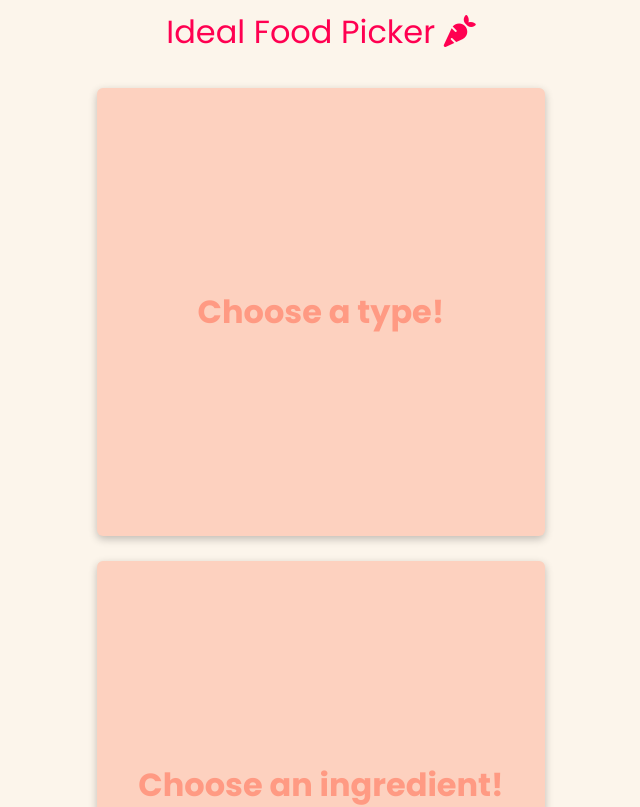
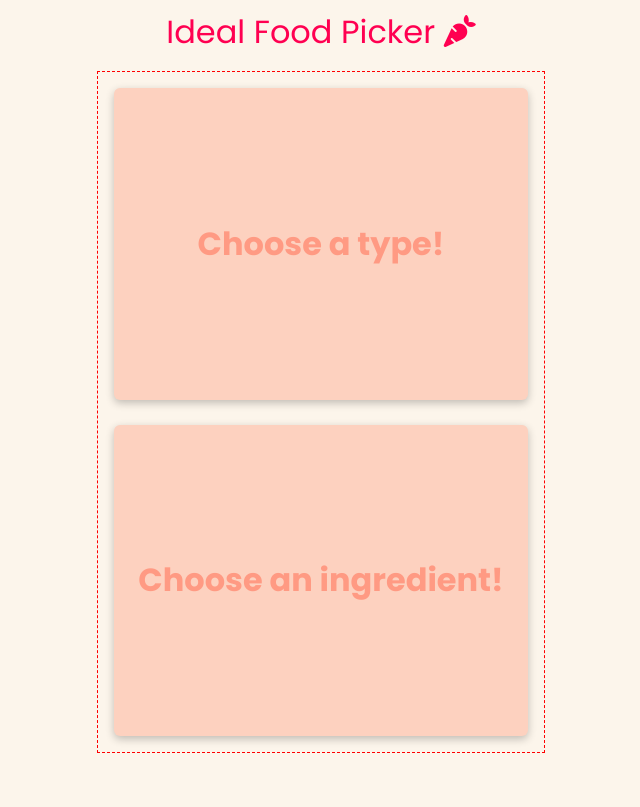
Before and after one commit to gmartin323/ideal-food-picker-react-vite, a React (Vite) app: page / in a window 1280 px wide. Shown: the top 807 px of the page, without its empty margins (319-959 px from the left). Built offline with nearby package versions, Linux system fonts and the light colour scheme; no server answers; the database is empty.

Commit message:
CSS changes to ensure initial page doesn't scroll

```diff
--- a/src/index.css
+++ b/src/index.css
@@ -43,11 +43,13 @@ h1 {
 }
 
 .select-page {
-  /* outline: 1px dashed red; */
+  outline: 1px dashed red;
   display: flex;
   flex-direction: column;
   justify-content: space-around;
-  min-height: 90vh;
+  margin: 0 auto;
+  min-height: 85vh;
+  max-width: 900px;
   padding: 1rem;
 }
 
@@ -55,8 +57,9 @@ h1 {
   /* outline: 5px dashed green; */
   display: flex;
   flex-grow: 1;
-  min-width: 35vw;
-  aspect-ratio: 1 / 1;
+  width: 100%;
+  /* max-height: 100vw; */
+  /* aspect-ratio: 1 / 1; */
   justify-content: center;
   align-items: center;
   background-color: #fdd1bf;
@@ -131,13 +134,13 @@ a, a:visited, a:hover, a:active {
 /* MEDIA QUERIES */
 
 @media only screen
-and (min-device-width : 768px) {
+and (min-device-width : 1024px) {
   .four-column {
     grid-template-columns: 1fr 1fr 1fr 1fr;
   }
 
   .six-column {
-    grid-template-columns: 1fr 1fr 1fr 1fr 1fr 1fr;
+    grid-template-columns: 1fr 1fr 1fr 1fr 1fr;
   }
 }
 
--- a/src/pages/MainPage.jsx
+++ b/src/pages/MainPage.jsx
@@ -1,5 +1,4 @@
 import React from "react"
-import { Link } from "react-router-dom"
 import { getTypes } from "../firebase";
 import { getIngredients } from "../firebase";
 import { getDishes } from "../firebase"
```
